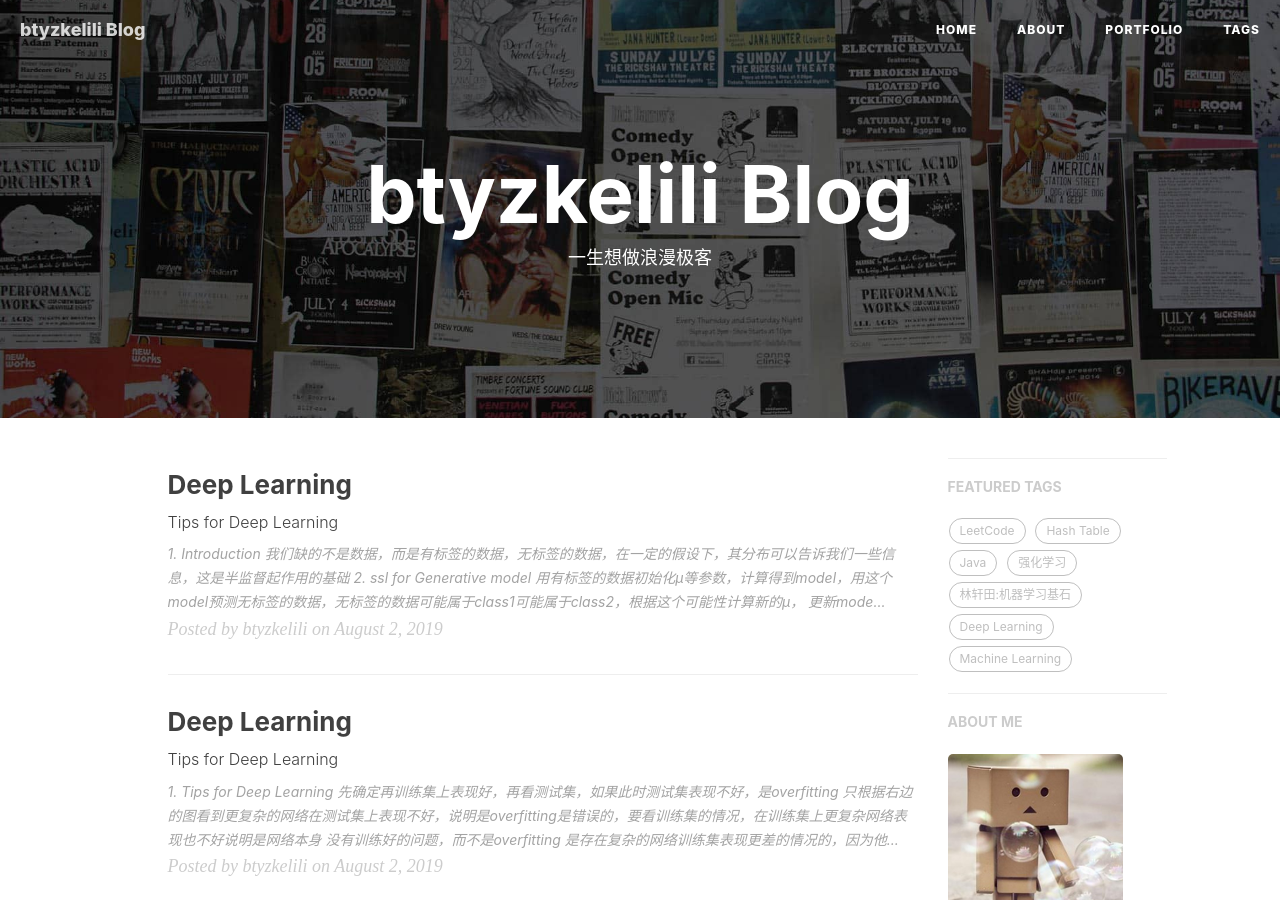
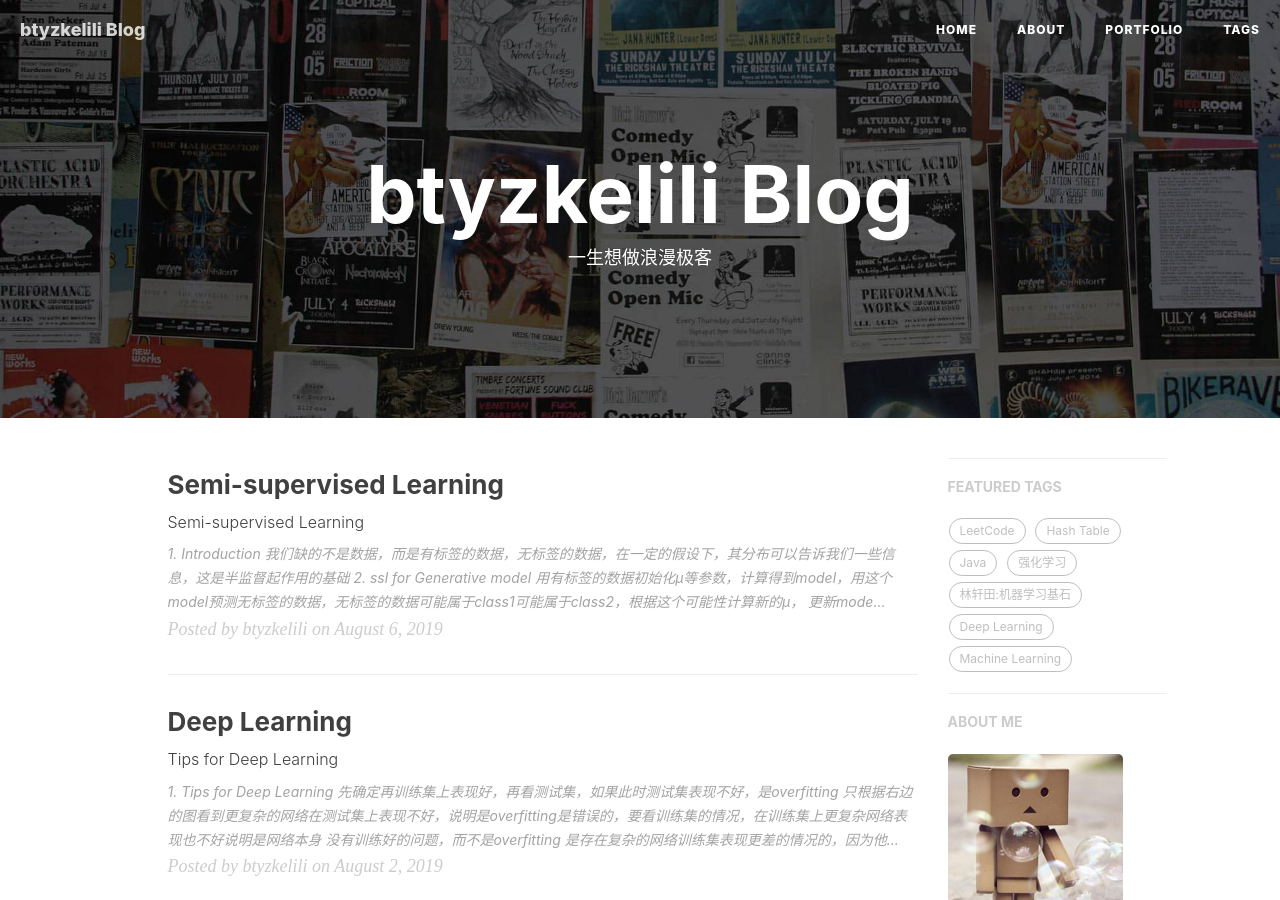
Before and after one commit to btyzkelili/btyzkelili.github.io, a Jekyll site: the page built from index.html, in a window 1280 px wide and 900 px high. Built offline with Jekyll 4.4.1, drawn with Linux system fonts in a browser that asks for light colours; nearby versions of some CDN libraries; the list of posts is cut into pages by our own code; comment, search, counter and statistics services are not loaded.

Commit message:
Update 2019-08-06-ssl.md

```diff
--- a/_posts/2019-08-06-ssl.md
+++ b/_posts/2019-08-06-ssl.md
@@ -1,14 +1,14 @@
 ---
 layout:     post
-title:      "Deep Learning"
-subtitle:   "Tips for Deep Learning"
-date:       2019-08-02
+title:      "Semi-supervised Learning"
+subtitle:   "Semi-supervised Learning"
+date:       2019-08-06
 author:     "btyzkelili"
 header-img: "img/post-bg-nextgen-web-pwa.jpg"
 header-mask: 0.3
 catalog:    true
 tags:
-    - Deep Learning
+    - Semi-supervised Learning
 ---
 ## 1. Introduction
 ![](/img/lhy_ml/ssl-1.png)  ![](/img/lhy_ml/ssl-1.png)
```
